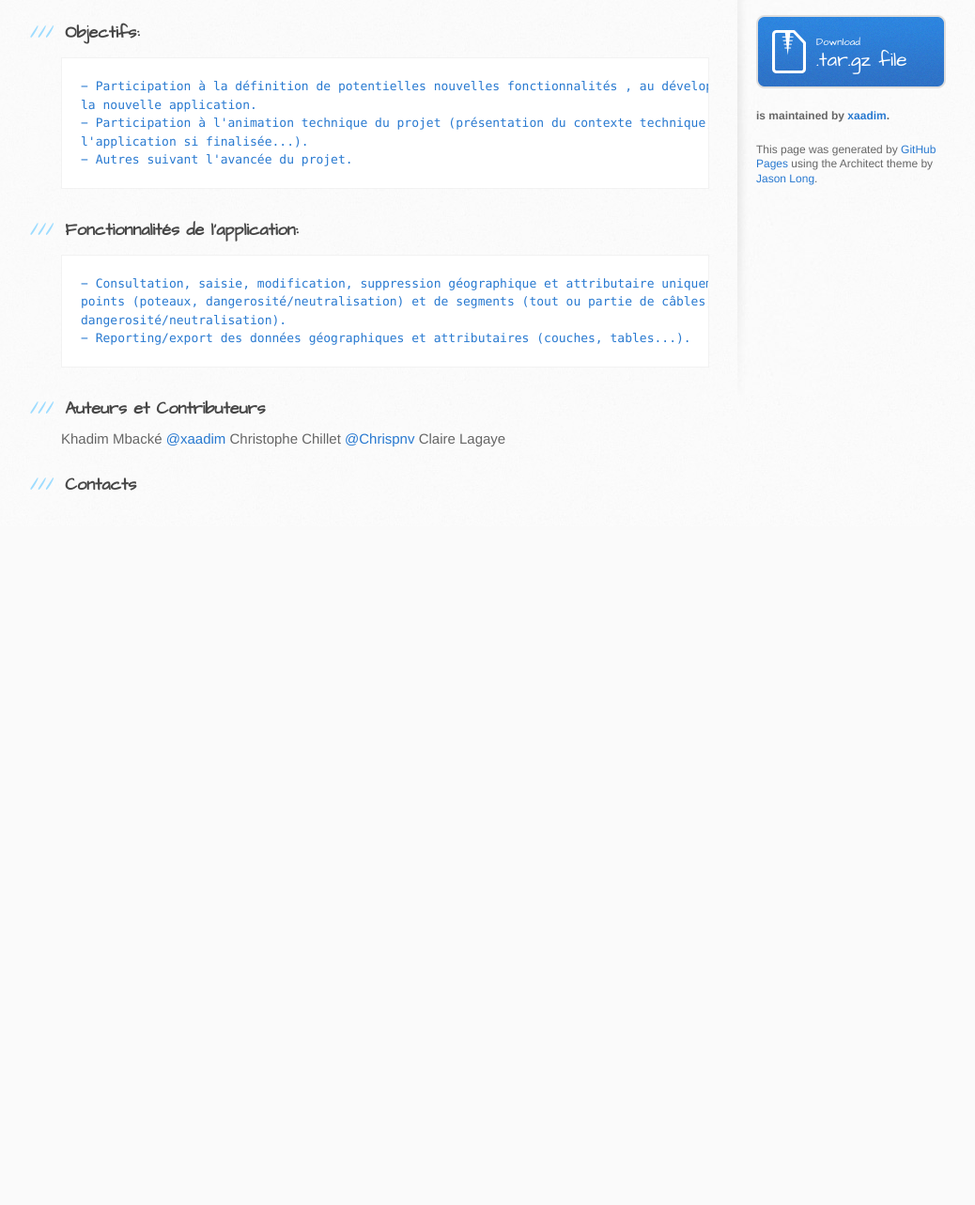
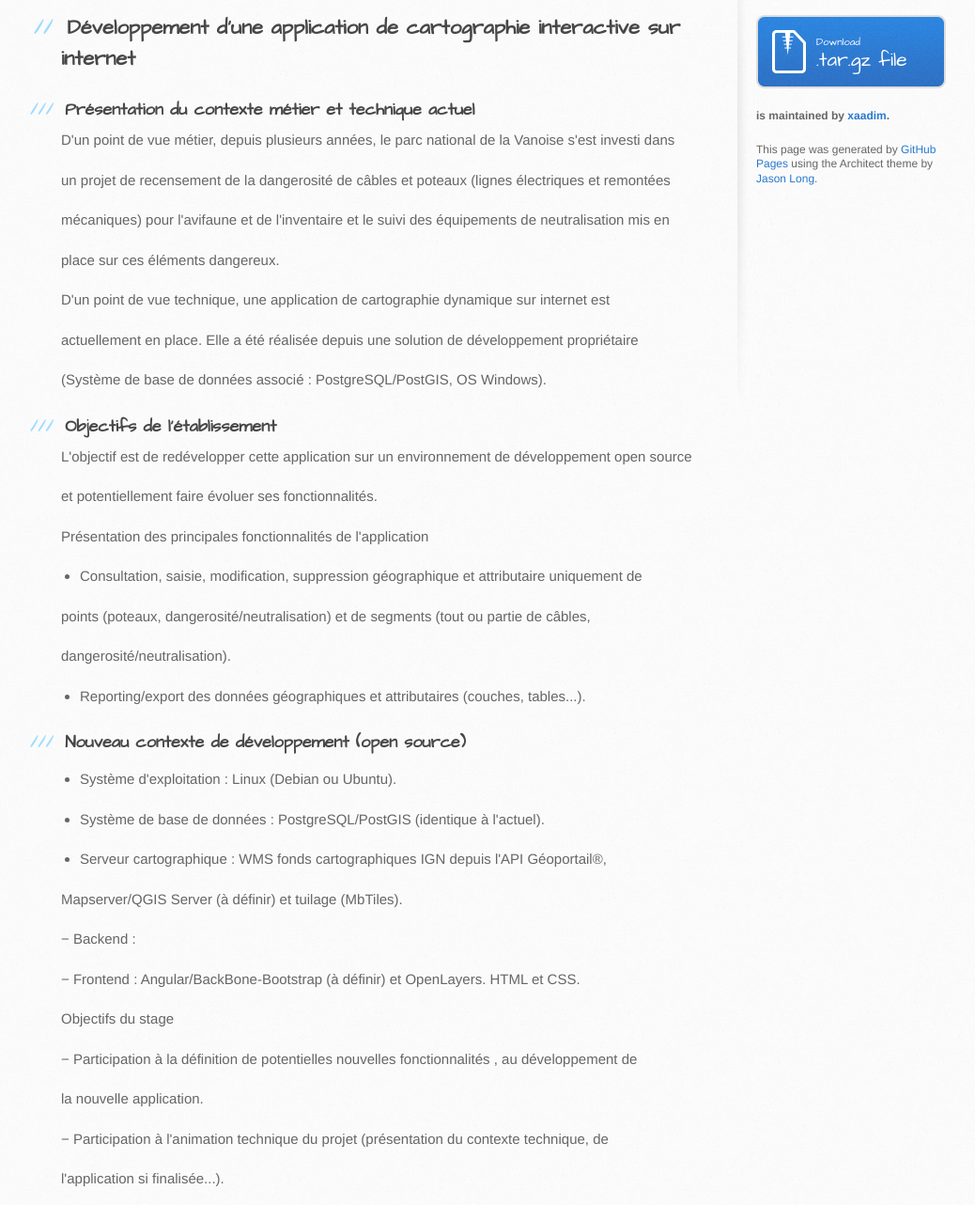
Before and after one commit to xaadim/Projet_Cables, a plain HTML site: page index.html in a window 1280 px wide. Shown: the part 422-1704 px from the top of the page at 94% size, without its empty margins (105-1143 px from the left). Before the commit the page ends 982 px from the top, so only its background shows below. Drawn offline with Linux system fonts and the light colour scheme.

Commit message:
Create gh-pages branch via GitHub

```diff
--- a/index.html
+++ b/index.html
@@ -20,37 +20,86 @@
     <header>
       <div class="inner">
         <h1>Stage carto 2015</h1>
-        <h2>cables, angularjs, openlayers3, leaflet, symfony</h2>
-        <a href="https://github.com/xaadim/stage_carto_2015" class="button"><small>View project on</small> GitHub</a>
+        <h2>câbles dangereux, Projet Avifaune, angularjs, openlayers3, leaflet, symfony</h2>
+        <a href="https://github.com/xaadim/Projet_dev_appli_cables" class="button"><small>View project on</small> GitHub</a>
       </div>
     </header>
 
     <div id="content-wrapper">
       <div class="inner clearfix">
         <section id="main-content">
-          <h3>
-<a id="bienvenue" class="anchor" href="#bienvenue" aria-hidden="true"><span class="octicon octicon-link"></span></a>Bienvenue.</h3>
+          <h1>
+<a id="projet-avifaunecâbles-dangereux" class="anchor" href="#projet-avifaunec%C3%A2bles-dangereux" aria-hidden="true"><span class="octicon octicon-link"></span></a>Projet Avifaune/câbles dangereux</h1>
 
-<p>Développement d'une application de cartographie interactive avec AngularJS, Openlayers3, Symfony :</p>
+<hr>
+
+<h2>
+<a id="développement-dune-application-de-cartographie-interactive-sur-internet" class="anchor" href="#d%C3%A9veloppement-dune-application-de-cartographie-interactive-sur-internet" aria-hidden="true"><span class="octicon octicon-link"></span></a>Développement d'une application de cartographie interactive sur internet</h2>
 
 <h3>
-<a id="objectifs" class="anchor" href="#objectifs" aria-hidden="true"><span class="octicon octicon-link"></span></a>Objectifs:</h3>
+<a id="présentation-du-contexte-métier-et-technique-actuel" class="anchor" href="#pr%C3%A9sentation-du-contexte-m%C3%A9tier-et-technique-actuel" aria-hidden="true"><span class="octicon octicon-link"></span></a>Présentation du contexte métier et technique actuel</h3>
 
-<pre><code>− Participation à la définition de potentielles nouvelles fonctionnalités , au développement de
-la nouvelle application.
-− Participation à l'animation technique du projet (présentation du contexte technique, de
-l'application si finalisée...).
-− Autres suivant l'avancée du projet.
-</code></pre>
+<p>D'un point de vue métier, depuis plusieurs années, le parc national de la Vanoise s'est investi dans</p>
+
+<p>un projet de recensement de la dangerosité de câbles et poteaux (lignes électriques et remontées</p>
+
+<p>mécaniques) pour l'avifaune et de l'inventaire et le suivi des équipements de neutralisation mis en</p>
+
+<p>place sur ces éléments dangereux.</p>
+
+<p>D'un point de vue technique, une application de cartographie dynamique sur internet est</p>
+
+<p>actuellement en place. Elle a été réalisée depuis une solution de développement propriétaire</p>
+
+<p>(Système de base de données associé : PostgreSQL/PostGIS, OS Windows).</p>
 
 <h3>
-<a id="fonctionnalités-de-lapplication" class="anchor" href="#fonctionnalit%C3%A9s-de-lapplication" aria-hidden="true"><span class="octicon octicon-link"></span></a>Fonctionnalités de l'application:</h3>
+<a id="objectifs-de-létablissement" class="anchor" href="#objectifs-de-l%C3%A9tablissement" aria-hidden="true"><span class="octicon octicon-link"></span></a>Objectifs de l'établissement</h3>
 
-<pre><code>− Consultation, saisie, modification, suppression géographique et attributaire uniquement de
-points (poteaux, dangerosité/neutralisation) et de segments (tout ou partie de câbles,
-dangerosité/neutralisation).
-− Reporting/export des données géographiques et attributaires (couches, tables...).
-</code></pre>
+<p>L'objectif est de redévelopper cette application sur un environnement de développement open source</p>
+
+<p>et potentiellement faire évoluer ses fonctionnalités.</p>
+
+<p>Présentation des principales fonctionnalités de l'application</p>
+
+<ul>
+<li>Consultation, saisie, modification, suppression géographique et attributaire uniquement de</li>
+</ul>
+
+<p>points (poteaux, dangerosité/neutralisation) et de segments (tout ou partie de câbles,</p>
+
+<p>dangerosité/neutralisation).</p>
+
+<ul>
+<li>Reporting/export des données géographiques et attributaires (couches, tables...).</li>
+</ul>
+
+<h3>
+<a id="nouveau-contexte-de-développement-open-source" class="anchor" href="#nouveau-contexte-de-d%C3%A9veloppement-open-source" aria-hidden="true"><span class="octicon octicon-link"></span></a>Nouveau contexte de développement (open source)</h3>
+
+<ul>
+<li><p>Système d'exploitation : Linux (Debian ou Ubuntu).</p></li>
+<li><p>Système de base de données : PostgreSQL/PostGIS (identique à l'actuel).</p></li>
+<li><p>Serveur cartographique : WMS fonds cartographiques IGN depuis l'API Géoportail®,</p></li>
+</ul>
+
+<p>Mapserver/QGIS Server (à définir) et tuilage (MbTiles).</p>
+
+<p>− Backend : </p>
+
+<p>− Frontend : Angular/BackBone-Bootstrap (à définir) et OpenLayers. HTML et CSS.</p>
+
+<p>Objectifs du stage</p>
+
+<p>− Participation à la définition de potentielles nouvelles fonctionnalités , au développement de</p>
+
+<p>la nouvelle application.</p>
+
+<p>− Participation à l'animation technique du projet (présentation du contexte technique, de</p>
+
+<p>l'application si finalisée...).</p>
+
+<p>− Autres</p>
 
 <h3>
 <a id="auteurs-et-contributeurs" class="anchor" href="#auteurs-et-contributeurs" aria-hidden="true"><span class="octicon octicon-link"></span></a>Auteurs et Contributeurs</h3>
@@ -64,16 +113,16 @@ Claire Lagaye</p>
         </section>
 
         <aside id="sidebar">
-          <a href="https://github.com/xaadim/stage_carto_2015/zipball/master" class="button">
+          <a href="https://github.com/xaadim/Projet_dev_appli_cables/zipball/master" class="button">
             <small>Download</small>
             .zip file
           </a>
-          <a href="https://github.com/xaadim/stage_carto_2015/tarball/master" class="button">
+          <a href="https://github.com/xaadim/Projet_dev_appli_cables/tarball/master" class="button">
             <small>Download</small>
             .tar.gz file
           </a>
 
-          <p class="repo-owner"><a href="https://github.com/xaadim/stage_carto_2015"></a> is maintained by <a href="https://github.com/xaadim">xaadim</a>.</p>
+          <p class="repo-owner"><a href="https://github.com/xaadim/Projet_dev_appli_cables"></a> is maintained by <a href="https://github.com/xaadim">xaadim</a>.</p>
 
           <p>This page was generated by <a href="https://pages.github.com">GitHub Pages</a> using the Architect theme by <a href="https://twitter.com/jasonlong">Jason Long</a>.</p>
         </aside>
```
Also changed, not shown: params.json (+1 -1 lines).
